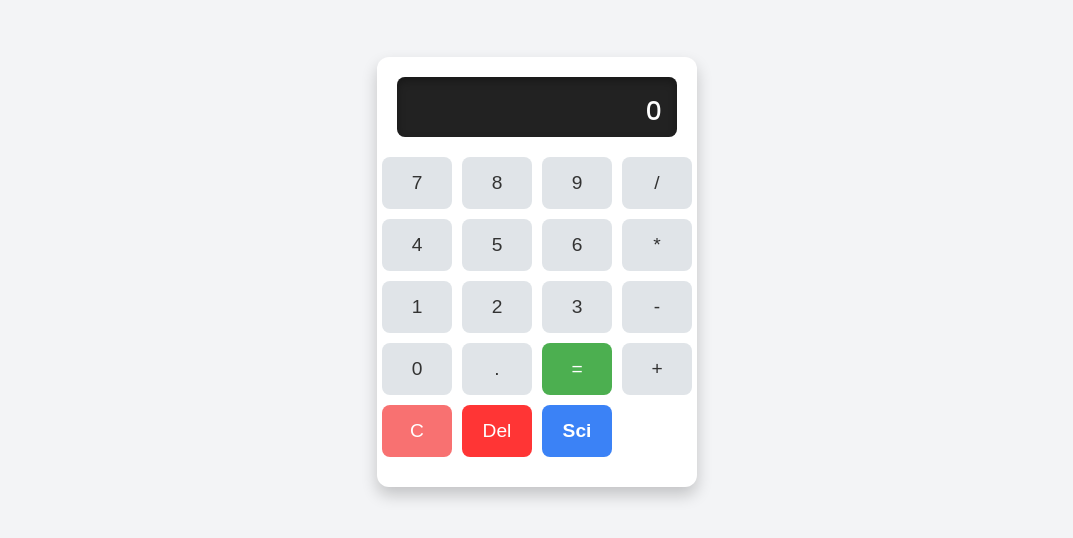
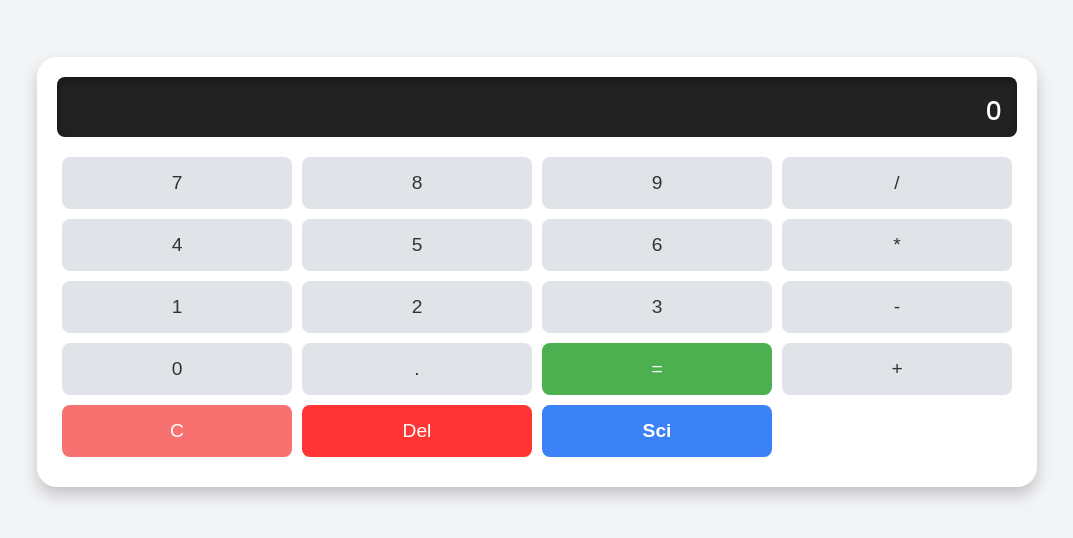
Before and after one commit to Hannankhan203/Scientific-Calculator, a plain HTML site: page index.html in a window 1280 px wide. Shown: the part 206-744 px from the top of the page, without its empty margins (103-1176 px from the left). Drawn offline with Linux system fonts and the light colour scheme.

Commit message:
Fixed UX/UI

```diff
--- a/CSS/styles.css
+++ b/CSS/styles.css
@@ -33,12 +33,12 @@ h1 {
 /* Calculator container */
 .container {
   /* border: 2px solid black; */
-  width: 320px;
+  width: 1000px;
   display: flex;
   flex-direction: column;
   align-items: center;
   padding: 20px;
-  border-radius: 12px;
+  border-radius: 20px;
   box-shadow: 0 8px 16px rgba(0, 0, 0, 0.2);
   background-color: #fff;
   transition: background-color 0.3s;
@@ -64,9 +64,12 @@ h1 {
 
 .buttons {
   display: grid;
-  grid-template-columns: repeat(4, 70px);
+  grid-template-columns: repeat(4, 230px);
   grid-gap: 10px;
   margin-bottom: 10px;
+  /* border: 2px solid black; */
+  width: 100%;
+  justify-content: center;
 }
 
 button {
@@ -150,7 +153,7 @@ button#toggle-scientific {
 label {
   /* border: 2px solid black; */
   position: relative;
-  top: 30rem;
+  top: 31rem;
   left: 44rem;
   width: 40px;
   height: 20px;
```
